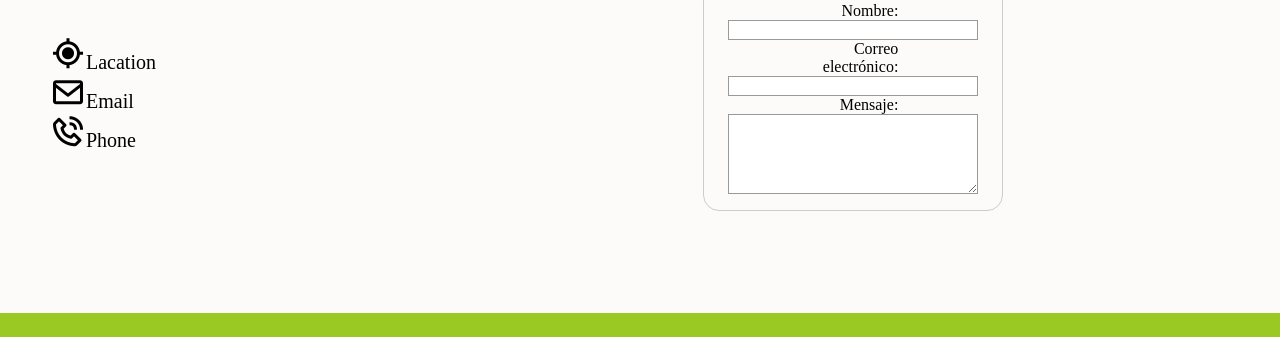
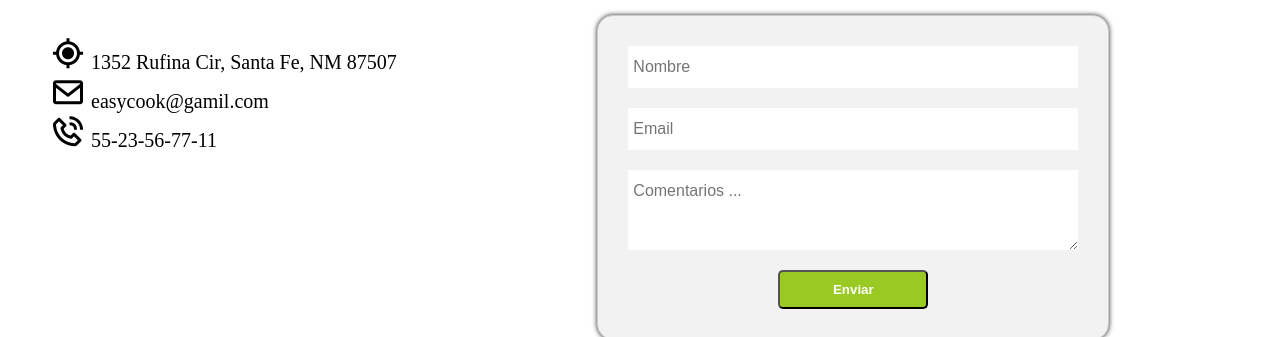
Before and after one commit to paulinojavier/easycook-paulino, a website: page pages/contacto.html in a window 1280 px wide. Shown: the part 567-904 px from the top of the page. Drawn offline with nearby package versions, Linux system fonts and the light colour scheme; a web font is replaced by a local one.

Commit message:
Nuevos cambios

```diff
--- a/pages/contacto.html
+++ b/pages/contacto.html
@@ -5,11 +5,12 @@
     <meta charset="UTF-8">
     <meta http-equiv="X-UA-Compatible" content="IE=edge">
     <meta name="viewport" content="width=device-width, initial-scale=1.0">
+    <meta name="description" content="Encuntra recetas faciles caseras para preparar con tu familia" >
+    <meta name="keywords" content="recetas,recetario,recetas faciles, comida, postres, pollo">
+    <title>Contacto</title>
     <link rel="stylesheet" href="../css/style.css">
     <link href='https://unpkg.com/boxicons@2.1.2/css/boxicons.min.css' rel='stylesheet'>
-    <title>Contacto</title>
-    <meta name="description" content="Encuntra recetas faciles caseras para preparar con tu familia" >
-    <meta name="keywords" content="recetas,recetario,recetas faciles, comida, postres, pollo">
+    <link rel="stylesheet" href="../css/main.css">
 </head>
 
 <body>
@@ -38,9 +39,9 @@
             <div class="contacto-direccion">
                 <h2 class="contacto-titulo">Dirección</h2>
                 <ul class="contacto-lista">
-                    <li><i class='bx bx-current-location bx-md'></i>Lacation</li>
-                    <li><i class='bx bx-envelope bx-md' ></i>Email</li>
-                    <li><i class='bx bx-phone-call bx-md'></i>Phone</li>
+                    <li><i class='bx bx-current-location bx-md'></i> 1352 Rufina Cir, Santa Fe, NM 87507</li>
+                    <li><i class='bx bx-envelope bx-md' ></i> easycook@gamil.com</li>
+                    <li><i class='bx bx-phone-call bx-md'></i> 55-23-56-77-11</li>
                 </ul>
             </div>
         </div>
@@ -50,18 +51,16 @@
                 <form action="/my-handling-form-page" class="contacto-formulario">
                     <ul>
                      <li>
-                       <label for="name">Nombre:</label>
-                       <input type="text" id="name" name="nombre" class="input">
+                       <input type="text" id="name" name="nombre" class="input" placeholder="Nombre">
                      </li>
                      <li>
-                       <label for="mail">Correo electrónico:</label>
-                       <input type="email" id="mail" name="user_mail" class="input">
+                       <input type="email" id="mail" name="user_mail" class="input" placeholder="Email">
                      </li>
                      <li>
-                       <label for="msg">Mensaje:</label>
-                       <textarea id="msg" name="user_message" class="textarea"></textarea>
+                       <textarea type="text" id="msg" name="user_message" class="textarea" placeholder="Comentarios ..."></textarea>
                      </li>
                     </ul>
+                    <button class="send-buton">Enviar</button>
                    </form>
             </div>
         </div>
--- a/scss/abstracts/_variables.scss
+++ b/scss/abstracts/_variables.scss
@@ -1,5 +1,6 @@
 $palette:(
     'white': #FFF,
+    'white-black':#F2f2f2,
     'rgbwhite':rgb(217, 210, 210),
     'black':#000,
     'ligthblack':#2E2D23,
--- a/scss/main.scss
+++ b/scss/main.scss
@@ -7,3 +7,4 @@
 @import "./partials/nosotros";
 @import "./partials/recetas";
 @import "./partials/blog";
+@import "./partials/contacto"
--- /dev/null
+++ b/scss/partials/_contacto.scss
@@ -0,0 +1,27 @@
+.contacto-formulario{
+    width: 60%;
+    margin: 30px auto;
+    background:map-get($map: $palette, $key:'white-black' );
+    box-shadow: 0 0 5px map-get($map: $palette, $key:'rgblack' );
+    padding: 30px;
+    .input{
+        display: block;
+    }
+    .input[type="text"], .input[type="email"],.textarea{
+        width: 100%;
+        padding: 12px 5px;
+        margin-bottom: 20px;
+        border: none;
+        outline: none;
+    }
+    .send-buton{
+       display: block;
+       padding: 10px 0;
+       margin: 0 auto;
+       width: 150px ;
+       border-radius: 5px;
+       background:map-get($map: $palette, $key:'green' );
+       color: map-get($map: $palette, $key:'white');
+       font-weight: bold;
+    }
+}
--- a/scss/partials/_recetas.scss
+++ b/scss/partials/_recetas.scss
@@ -1,10 +1,23 @@
+.card{
+    margin: 0 auto;
+    width: 80%;
+    height: 300px;
+    box-shadow: 2px 2px 10px rgba(0,0,0,.5);
+}
+
 .recetas-boton {
     width: 10%;
     height: 30px;
     margin-top: 40px;
 }
 .recetas-lista{
+    margin-top: 10px;
     list-style: none;
+}
+.recetas-lista ul li{
+    display: block;
+    margin: 0 auto;
+    padding: 5px;
     font-size: 20px;
     margin-right: 10em;
 }
@@ -19,7 +32,7 @@
 }
 .recetas-img{
     width: 50%;
-    border-radius: 100%;
+    border-radius: 50%;
     margin-top: 50px;
 }
 
```
Also changed, not shown: css/main.css.
